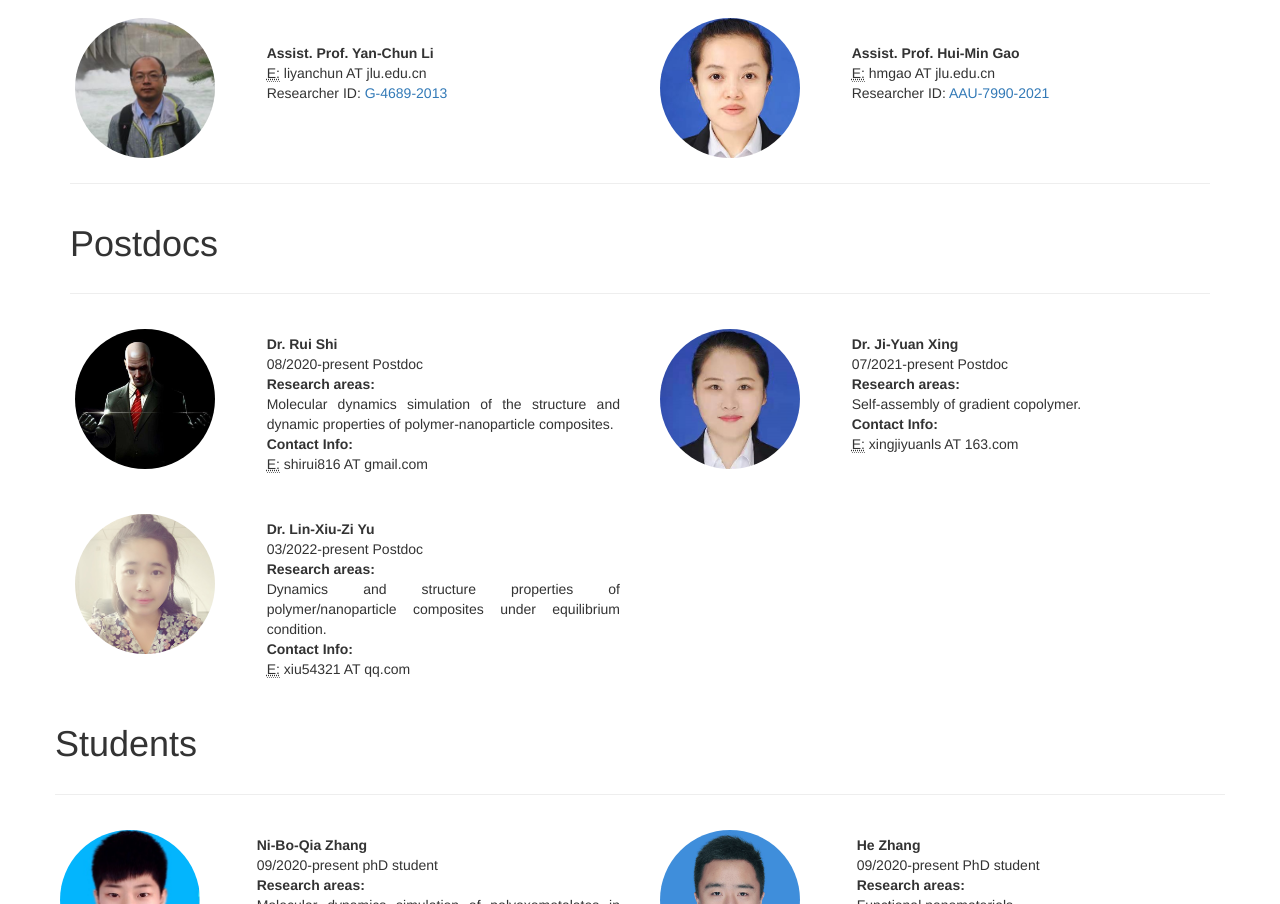
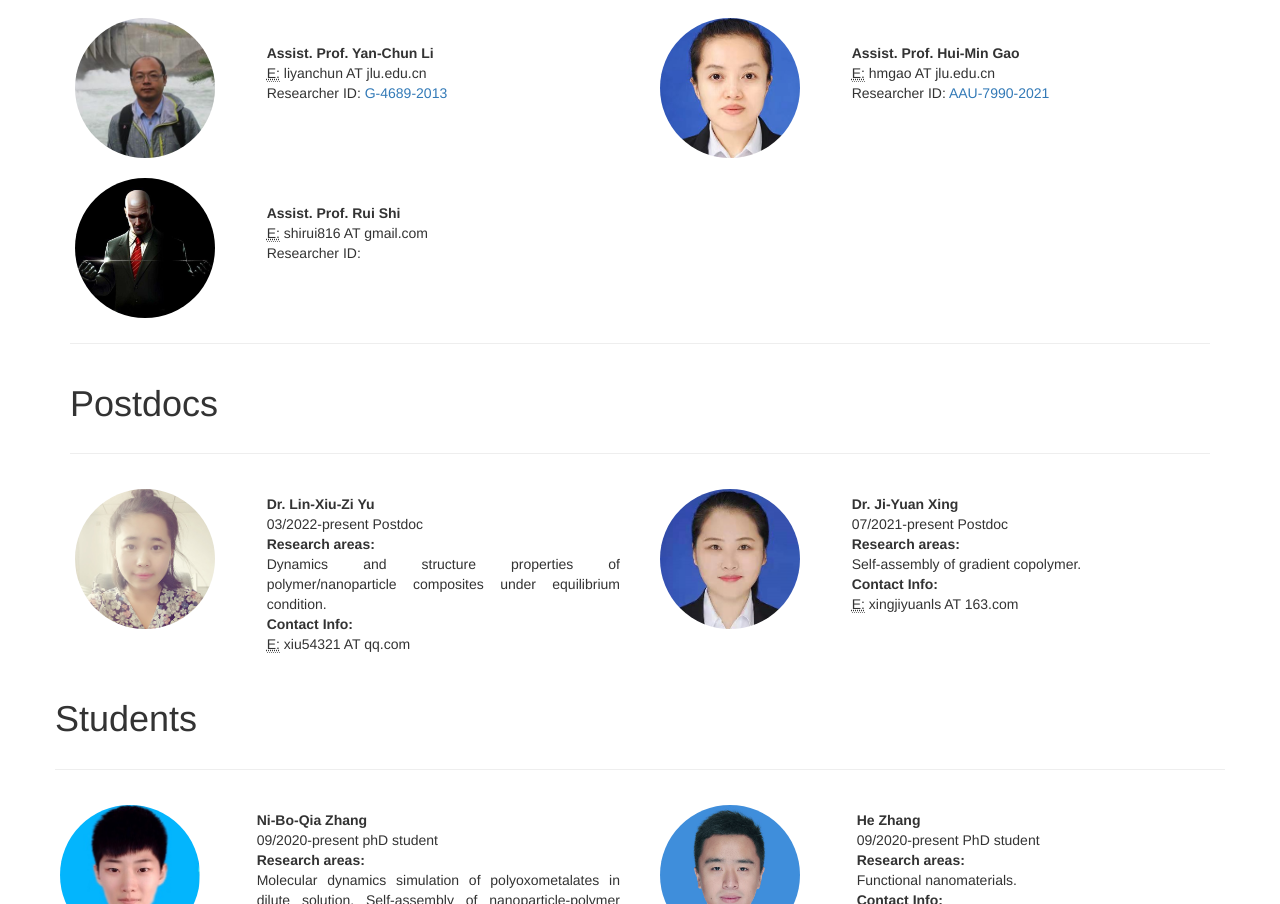
Before and after one commit to zhongyuanlu/zhongyuanlu.github.io, a plain HTML site: page en/members/index.html in a window 1280 px wide. Shown: the part 538-1442 px from the top of the page. Drawn offline with Linux system fonts and the light colour scheme.

Commit message:
2023.8.28 update
2023.8.23

```diff
--- a/en/members/index.html
+++ b/en/members/index.html
@@ -231,6 +231,24 @@
                         </div>
                     </div>
                 </div>
+				<div class="col-md-6" id='rui-shi'>
+                    <div class='row' style="padding: 5px;">
+                        <div class="col-md-4">
+                            <a href="/en/members/huimin-gao"><img alt="" src="/en/members/rui-shi/pictures/small-1.jpg" class="img-circle" width=140 /></a>
+                        </div>
+                        <div class="col-md-8">
+                            <dl>
+                                <dt style='margin-top:35px;'>
+                                    Assist. Prof. Rui Shi
+                                </dt>
+                                <dd>
+                                    <abbr title="Email">E:</abbr> shirui816 AT gmail.com
+                                </dd>
+                                <dd>Researcher ID: <a></a></dd>
+                            </dl>
+                        </div>
+                    </div>
+                </div>
             </div>
             <hr>
             <div class="row">
@@ -240,24 +258,24 @@
             </div>
             <hr>
             <div class="row">
-                <div class="col-md-6" id="rui-shi">
+                <div class="col-md-6" id="lin-xiu-xi yu">
                     <div class="row" style="padding:5px;" >
                         <div class="col-md-4">
-                            <img alt="Dr. Rui Shi" src="/en/members/rui-shi/pictures/small-1.jpg" class="img-circle" width=140 />
+                            <img alt="Dr. Rui Shi" src="/en/members/linxiuzi-yu/pictures/small.jpg" class="img-circle" width=140 />
                         </div>
                         <div class="col-md-8">
                             <dl>
-                                <dt>Dr. Rui Shi</dt>
+                                <dt>Dr. Lin-Xiu-Zi Yu</dt>
                                 <dd>
-                                    08/2020-present Postdoc
+                                    03/2022-present Postdoc
                                 </dd>
                                 <dt>
                                     Research areas:
                                 </dt>
                                 <dd>
-                                    Molecular dynamics simulation of the structure and dynamic properties of polymer-nanoparticle composites.
+                                    Dynamics and structure properties of polymer/nanoparticle composites under equilibrium condition.
                                 </dd>
-                                <dt>Contact Info:</dt><dd><abbr title="Email">E:</abbr> shirui816 AT gmail.com</dd>
+                                <dt>Contact Info:</dt><dd><abbr title="Email">E:</abbr> xiu54321 AT qq.com</dd>
                             </dl>
                         </div>
                     </div>
@@ -285,32 +303,7 @@
                     </div>
                 </div>
             </div>
-            <div class="row">
-                <div class="col-md-6" id="lin-xiu-xi yu">
-                    <div class="row" style="padding:5px;" >
-                        <div class="col-md-4">
-                            <img alt="Dr. Rui Shi" src="/en/members/linxiuzi-yu/pictures/small.jpg" class="img-circle" width=140 />
-                        </div>
-                        <div class="col-md-8">
-                            <dl>
-                                <dt>Dr. Lin-Xiu-Zi Yu</dt>
-                                <dd>
-                                    03/2022-present Postdoc
-                                </dd>
-                                <dt>
-                                    Research areas:
-                                </dt>
-                                <dd>
-                                    Dynamics and structure properties of polymer/nanoparticle composites under equilibrium condition.
-                                </dd>
-                                <dt>Contact Info:</dt><dd><abbr title="Email">E:</abbr> xiu54321 AT qq.com</dd>
-                            </dl>
-                        </div>
-                    </div>
-                </div>
-                <div class="col-md-6" id="kongbai">
-                </div>
-                </div>
+
             </div>
 			<hr>
             <div class="row">
```
Also changed, not shown: en/publications/index.html (+1 -1 lines).
